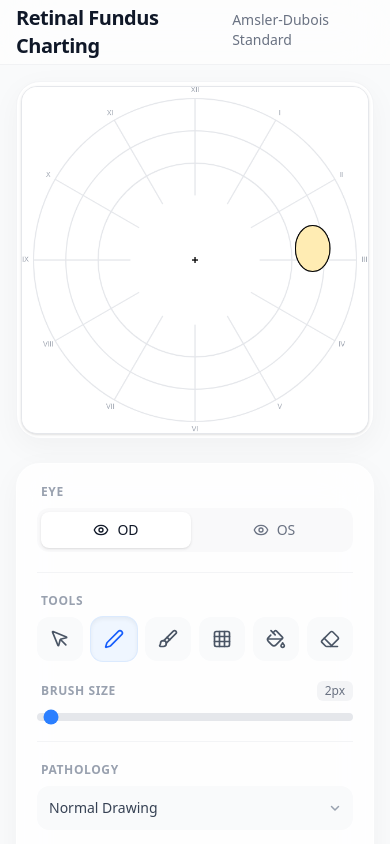
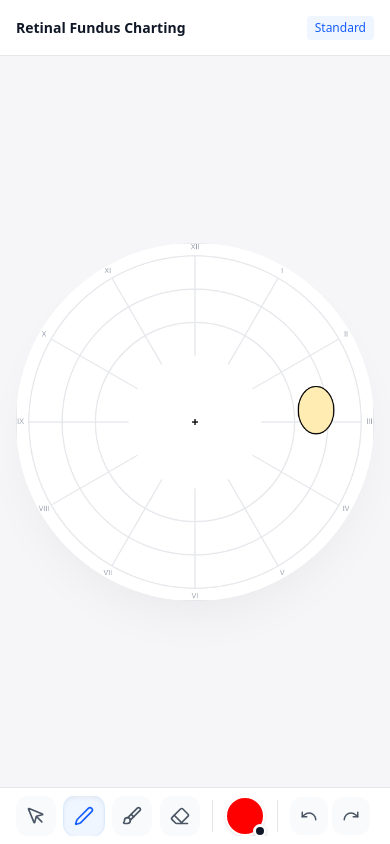
Before and after one commit to JamesTheMartian/react-fundus-chart, a React (Vite) app: page / in a window 390 px wide. Shown: the top 844 px of the page. Built offline with nearby package versions, Linux system fonts and the light colour scheme.

Commit message:
better UI on mobile

```diff
--- a/src/App.tsx
+++ b/src/App.tsx
@@ -131,39 +131,21 @@ function App() {
   };
 
   return (
-    <div className="min-h-screen bg-gray-50 flex flex-col font-sans text-gray-900 selection:bg-blue-100 selection:text-blue-900">
-      <header className="sticky top-0 z-40 w-full backdrop-blur-xl bg-white/70 border-b border-gray-200/50 supports-[backdrop-filter]:bg-white/60">
-        <div className="max-w-7xl mx-auto px-4 sm:px-6 lg:px-8 h-16 flex items-center justify-between">
-          <div className="flex items-baseline gap-3">
-            <h1 className="text-xl font-semibold tracking-tight text-gray-900">Retinal Fundus Charting</h1>
-            <p className="text-sm text-gray-500 font-medium">Amsler-Dubois Standard</p>
-          </div>
-        </div>
+    <div className="h-screen w-screen overflow-hidden bg-gray-50 flex flex-col lg:flex-row font-sans text-gray-900">
+      {/* Header for Mobile / Tablet - Minimal */}
+      <header className="lg:hidden h-14 bg-white border-b border-gray-200 flex items-center justify-between px-4 shrink-0 z-20">
+        <h1 className="text-sm font-semibold text-gray-900">Retinal Fundus Charting</h1>
+        <button onClick={() => setIsInverted(!isInverted)} className="text-xs font-medium text-blue-600 bg-blue-50 px-2 py-1 rounded">
+          {isInverted ? 'Inverted' : 'Standard'}
+        </button>
       </header>
 
-      <main className="flex-1 max-w-7xl mx-auto w-full p-4 sm:p-6 lg:p-8 flex flex-col lg:flex-row gap-6 lg:gap-8 items-start justify-center">
-        <div className="flex-1 w-full flex justify-center items-start">
-          <div className="bg-white rounded-3xl shadow-[0_8px_30px_rgb(0,0,0,0.04)] border border-gray-100 p-1 sm:p-4 transition-all duration-300 hover:shadow-[0_8px_30px_rgb(0,0,0,0.08)] max-w-full">
-            <FundusCanvas
-              ref={canvasRef}
-              width={600}
-              height={600}
-              activeColor={activeColor}
-              activeTool={activeTool}
-              brushSize={brushSize}
-              activePathology={activePathology}
-              isInverted={isInverted}
-              eyeSide={eyeSide}
-              onUndo={handleUndo}
-              onClear={handleClear}
-              onElementsChange={setCurrentElements}
-              onSelectionChange={setSelectedElementId}
-              selectedElementId={selectedElementId}
-            />
+      {/* Left Sidebar - Toolbar */}
+      <aside className="hidden lg:flex flex-col w-80 h-full bg-white border-r border-gray-200 z-10 shrink-0 overflow-y-auto">
+        <div className="p-4 border-b border-gray-100">
+          <h1 className="text-base font-bold text-gray-900">Retinal Charting</h1>
+          <p className="text-xs text-gray-500">Pro Studio</p>
         </div>
-        </div>
-
-        <aside className="w-full lg:w-80 shrink-0 lg:sticky lg:top-24">
         <Toolbar
           activeColor={activeColor}
           setActiveColor={setActiveColor}
@@ -189,34 +171,79 @@ function App() {
         />
       </aside>
 
-        <aside className="layer-sidebar">
+      {/* Center - Canvas Area */}
+      <main className="flex-1 relative bg-gray-100/50 overflow-hidden flex items-center justify-center p-4 lg:p-0">
+        {/* Canvas Container */}
+        <div className="relative shadow-2xl shadow-black/5 rounded-full lg:rounded-none overflow-hidden bg-white">
+          <FundusCanvas
+            ref={canvasRef}
+            width={600}
+            height={600}
+            activeColor={activeColor}
+            activeTool={activeTool}
+            brushSize={brushSize}
+            activePathology={activePathology}
+            isInverted={isInverted}
+            eyeSide={eyeSide}
+            onUndo={handleUndo}
+            onClear={handleClear}
+            onElementsChange={setCurrentElements}
+            onSelectionChange={setSelectedElementId}
+            selectedElementId={selectedElementId}
+          />
+        </div>
+
+        {/* Floating Action Bar for Canvas (Zoom/Pan controls could go here) */}
+        <div className="absolute bottom-6 left-1/2 -translate-x-1/2 bg-white/90 backdrop-blur shadow-lg border border-gray-200 rounded-full px-4 py-2 flex gap-4 text-xs font-medium text-gray-600 lg:flex hidden">
+          <span>{eyeSide}</span>
+          <span className="w-px h-4 bg-gray-300"></span>
+          <span>{isInverted ? 'Inverted' : 'Standard'}</span>
+        </div>
+      </main>
+
+      {/* Right Sidebar - Layers */}
+      <aside className="hidden lg:flex flex-col w-64 h-full bg-white border-l border-gray-200 z-10 shrink-0">
         <LayerPanel
           elements={currentElements}
           selectedElementId={selectedElementId}
           onSelect={(id) => {
             setSelectedElementId(id);
-              // Also need to tell canvas to select it?
-              // Canvas is controlled by its own internal state for selection?
-              // No, we added onSelectionChange but didn't add a prop to SET selection from outside.
-              // We should probably add a method to canvasRef or a prop.
-              // For now, let's assume clicking in LayerPanel just sets App state,
-              // but Canvas needs to know to highlight it.
-              // We need to pass selectedElementId back to Canvas?
-              // Or use a method.
-              // Let's use a method if possible, or better, make Canvas controlled.
-              // But Canvas has internal state.
-              // Let's add `selectElement` to ref.
             if (canvasRef.current && id) {
-                // We need to implement selectElement in FundusCanvas
-                // For now let's just update the local state and hope we can sync it.
-                // Actually, we need to update FundusCanvas to accept selectedElementId prop or method.
+              // Selection logic handled via state
             }
           }}
           onUpdate={handleElementUpdate}
           onDelete={handleElementDelete}
         />
       </aside>
-      </main>
+
+      {/* Mobile Toolbar (Bottom Sheet style) */}
+      <div className="lg:hidden bg-white border-t border-gray-200 p-2 shrink-0 z-20 overflow-x-auto">
+        <Toolbar
+          activeColor={activeColor}
+          setActiveColor={setActiveColor}
+          activeTool={activeTool}
+          setActiveTool={setActiveTool}
+          brushSize={brushSize}
+          setBrushSize={setBrushSize}
+          activePathology={activePathology}
+          setActivePathology={handlePathologyChange}
+          detachmentHeight={detachmentHeight}
+          setDetachmentHeight={setDetachmentHeight}
+          isInverted={isInverted}
+          toggleInverted={() => setIsInverted(!isInverted)}
+          eyeSide={eyeSide}
+          setEyeSide={setEyeSide}
+          onUndo={handleUndo}
+          onRedo={handleRedo}
+          onClear={handleClear}
+          onDownload={handleDownload}
+          on3DView={handle3DView}
+          onAnalyze={handleAnalyze}
+          onShowLegend={() => setShowLegend(true)}
+        />
+      </div>
+
       {show3D && <ThreeDView textureUrl={textureUrl} elements={currentElements} detachmentHeight={detachmentHeight} onClose={() => setShow3D(false)} eyeSide={eyeSide} onAddElement={handleAddElement} />}
       {showAI && <AIAnalysisModal imageData={textureUrl} onClose={() => setShowAI(false)} />}
       <ColorLegendModal isOpen={showLegend} onClose={() => setShowLegend(false)} />
--- a/src/components/LayerPanel.tsx
+++ b/src/components/LayerPanel.tsx
@@ -40,7 +40,7 @@ export const LayerPanel: React.FC<LayerPanelProps> = ({
     };
 
     return (
-        <div className="flex flex-col w-full lg:w-[250px] h-auto lg:h-full bg-gray-50 border-t lg:border-t-0 lg:border-l border-gray-200 p-4 shadow-[0_-2px_5px_rgba(0,0,0,0.05)] lg:shadow-[-2px_0_5px_rgba(0,0,0,0.05)]">
+        <div className="flex flex-col w-full h-full bg-white p-4">
             <h3 className="text-sm font-semibold text-gray-700 mb-4 uppercase tracking-wider">Layers & Objects</h3>
 
             <div className="flex-1 overflow-y-auto flex flex-col gap-2 max-h-[200px] lg:max-h-none">
--- a/src/components/Toolbar.tsx
+++ b/src/components/Toolbar.tsx
@@ -52,8 +52,11 @@ export const Toolbar: React.FC<ToolbarProps> = ({
     onAnalyze,
     onShowLegend
 }) => {
-    return (
-        <div className="flex flex-col gap-5 p-5 bg-white/80 backdrop-blur-xl rounded-3xl border border-white/40 shadow-[0_8px_30px_rgb(0,0,0,0.04)] w-full lg:w-80 transition-all">
+    const [showMobileMenu, setShowMobileMenu] = React.useState(false);
+
+    // Desktop Sidebar Content (Full)
+    const SidebarContent = () => (
+        <>
             <div className="flex flex-col gap-2">
                 <h3 className="text-xs font-semibold uppercase tracking-wider text-gray-400 ml-1">Eye</h3>
                 <div className="flex gap-2 bg-gray-100/50 p-1 rounded-xl">
@@ -84,7 +87,7 @@ export const Toolbar: React.FC<ToolbarProps> = ({
 
             <div className="flex flex-col gap-2">
                 <h3 className="text-xs font-semibold uppercase tracking-wider text-gray-400 ml-1">Tools</h3>
-                <div className="flex gap-2">
+                <div className="grid grid-cols-3 gap-2">
                     {[
                         { id: 'select', icon: MousePointer, title: 'Select' },
                         { id: 'pen', icon: Pen, title: 'Pen' },
@@ -96,7 +99,7 @@ export const Toolbar: React.FC<ToolbarProps> = ({
                         <button
                             key={tool.id}
                             onClick={() => setActiveTool(tool.id as ToolType)}
-                            className={`flex-1 p-3 rounded-xl flex items-center justify-center transition-all active:scale-95 ${activeTool === tool.id
+                            className={`p-3 rounded-xl flex items-center justify-center transition-all active:scale-95 ${activeTool === tool.id
                                 ? 'bg-blue-50 text-blue-600 shadow-inner ring-1 ring-blue-100'
                                 : 'bg-gray-50 text-gray-600 hover:bg-gray-100'
                                 }`}
@@ -242,6 +245,160 @@ export const Toolbar: React.FC<ToolbarProps> = ({
             <button onClick={onDownload} className="w-full flex items-center justify-center gap-2 p-2.5 rounded-xl border border-gray-200 bg-white text-gray-700 text-sm font-medium hover:bg-gray-50 transition-all mt-2">
                 <Download size={16} /> Download Image
             </button>
-        </div >
+        </>
+    );
+
+    // Mobile Bottom Bar (Tools + Menu Trigger)
+    const MobileBottomBar = () => (
+        <div className="flex items-center gap-2 w-full h-full overflow-x-auto px-2 no-scrollbar">
+            {/* Tools Section */}
+            <div className="flex gap-2 shrink-0">
+                {[
+                    { id: 'select', icon: MousePointer },
+                    { id: 'pen', icon: Pen },
+                    { id: 'brush', icon: Brush },
+                    { id: 'eraser', icon: Eraser }
+                ].map((tool) => (
+                    <button
+                        key={tool.id}
+                        onClick={() => setActiveTool(tool.id as ToolType)}
+                        className={`p-2.5 rounded-xl flex items-center justify-center transition-all active:scale-95 ${activeTool === tool.id
+                            ? 'bg-blue-50 text-blue-600 shadow-inner ring-1 ring-blue-100'
+                            : 'bg-gray-50 text-gray-600'
+                            }`}
+                    >
+                        <tool.icon size={20} />
+                    </button>
+                ))}
+            </div>
+
+            <div className="w-px h-8 bg-gray-200 shrink-0 mx-1"></div>
+
+            {/* Active Color (Compact) */}
+            <button
+                onClick={() => setShowMobileMenu(true)}
+                className="w-10 h-10 rounded-full border-2 border-white shadow-sm shrink-0 relative"
+                style={{ backgroundColor: MEDICAL_COLORS[activeColor] }}
+            >
+                <div className="absolute -bottom-1 -right-1 bg-white rounded-full p-0.5 shadow-sm border border-gray-100">
+                    <div className="w-2 h-2 rounded-full bg-gray-900"></div>
+                </div>
+            </button>
+
+            <div className="w-px h-8 bg-gray-200 shrink-0 mx-1"></div>
+
+            {/* Undo/Redo (Compact) */}
+            <div className="flex gap-1 shrink-0">
+                <button onClick={onUndo} className="p-2.5 rounded-xl bg-gray-50 text-gray-600 active:bg-gray-200">
+                    <Undo size={18} />
+                </button>
+                <button onClick={onRedo} className="p-2.5 rounded-xl bg-gray-50 text-gray-600 active:bg-gray-200">
+                    <Redo size={18} />
+                </button>
+            </div>
+
+            <div className="flex-1"></div>
+
+            {/* Menu Trigger */}
+            <button
+                onClick={() => setShowMobileMenu(!showMobileMenu)}
+                className={`p-2.5 rounded-xl flex items-center justify-center transition-all shrink-0 ${showMobileMenu ? 'bg-gray-900 text-white' : 'bg-gray-100 text-gray-700'}`}
+            >
+                <Box size={20} />
+            </button>
+        </div>
+    );
+
+    return (
+        <>
+            {/* Desktop Sidebar */}
+            <div className="hidden lg:flex flex-col gap-5 p-2 w-full transition-all h-full">
+                <SidebarContent />
+            </div>
+
+            {/* Mobile Bottom Bar */}
+            <div className="lg:hidden w-full h-full flex items-center">
+                <MobileBottomBar />
+            </div>
+
+            {/* Mobile Menu Overlay */}
+            {showMobileMenu && (
+                <div className="lg:hidden fixed inset-0 z-50 bg-black/20 backdrop-blur-sm" onClick={() => setShowMobileMenu(false)}>
+                    <div
+                        className="absolute bottom-16 left-2 right-2 bg-white rounded-2xl shadow-2xl border border-gray-100 p-4 max-h-[70vh] overflow-y-auto flex flex-col gap-4 animate-in slide-in-from-bottom-10 fade-in duration-200"
+                        onClick={e => e.stopPropagation()}
+                    >
+                        <div className="flex justify-between items-center border-b border-gray-100 pb-2">
+                            <h3 className="font-semibold text-gray-900">Settings & Tools</h3>
+                            <button onClick={() => setShowMobileMenu(false)} className="p-1 bg-gray-100 rounded-full text-gray-500">
+                                <svg width="20" height="20" viewBox="0 0 24 24" fill="none" stroke="currentColor" strokeWidth="2" strokeLinecap="round" strokeLinejoin="round"><path d="M18 6 6 18" /><path d="m6 6 12 12" /></svg>
+                            </button>
+                        </div>
+
+                        {/* Re-use components for the menu */}
+                        <div className="flex flex-col gap-4">
+                            {/* Colors */}
+                            <div>
+                                <h4 className="text-xs font-semibold text-gray-400 uppercase mb-2">Colors</h4>
+                                <div className="grid grid-cols-6 gap-2">
+                                    {(Object.keys(MEDICAL_COLORS) as ColorCode[]).map((color) => (
+                                        <button
+                                            key={color}
+                                            onClick={() => { setActiveColor(color); setShowMobileMenu(false); }}
+                                            className={`w-8 h-8 rounded-full border-2 ${activeColor === color ? 'border-gray-900 scale-110' : 'border-transparent'}`}
+                                            style={{ backgroundColor: MEDICAL_COLORS[color] }}
+                                        />
+                                    ))}
+                                </div>
+                            </div>
+
+                            {/* Pathology */}
+                            <div>
+                                <h4 className="text-xs font-semibold text-gray-400 uppercase mb-2">Pathology</h4>
+                                <select
+                                    value={activePathology}
+                                    onChange={(e) => setActivePathology(e.target.value as PathologyType)}
+                                    className="w-full p-3 bg-gray-50 rounded-xl text-sm font-medium"
+                                >
+                                    {(Object.keys(PATHOLOGY_PRESETS) as PathologyType[]).map((type) => (
+                                        <option key={type} value={type}>{PATHOLOGY_PRESETS[type].label}</option>
+                                    ))}
+                                </select>
+                            </div>
+
+                            {/* Brush Size */}
+                            <div>
+                                <div className="flex justify-between mb-2">
+                                    <h4 className="text-xs font-semibold text-gray-400 uppercase">Brush Size</h4>
+                                    <span className="text-xs bg-gray-100 px-2 rounded">{brushSize}px</span>
+                                </div>
+                                <input
+                                    type="range"
+                                    min="1"
+                                    max="50"
+                                    value={brushSize}
+                                    onChange={(e) => setBrushSize(Number(e.target.value))}
+                                    className="w-full h-2 bg-gray-200 rounded-lg accent-blue-500"
+                                />
+                            </div>
+
+                            {/* Actions */}
+                            <div className="grid grid-cols-2 gap-2">
+                                <button onClick={on3DView} className="p-3 bg-gray-50 rounded-xl text-sm font-medium flex items-center justify-center gap-2">
+                                    <Box size={16} /> 3D View
+                                </button>
+                                <button onClick={onAnalyze} className="p-3 bg-blue-50 text-blue-600 rounded-xl text-sm font-medium flex items-center justify-center gap-2">
+                                    <Sparkles size={16} /> Analyze
+                                </button>
+                            </div>
+
+                            <button onClick={onDownload} className="w-full p-3 border border-gray-200 rounded-xl text-sm font-medium flex items-center justify-center gap-2">
+                                <Download size={16} /> Download Image
+                            </button>
+                        </div>
+                    </div>
+                </div>
+            )}
+        </>
     );
 };
```
Lines whose indentation alone changed are shown as unchanged.
